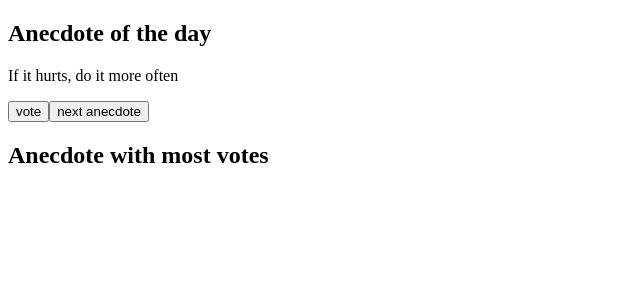
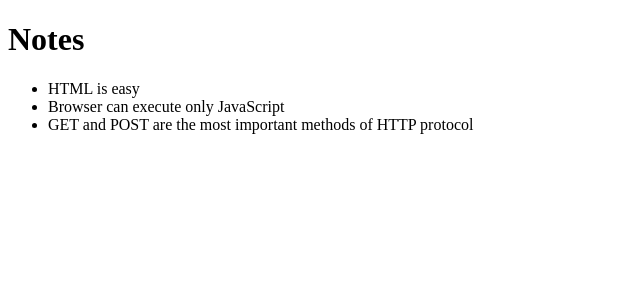
Before and after one commit to aldhairescobar/FullStackOpen_Practice, a React (Create React App) app: page / in a window 1280 px wide. Shown: the top 300 px of the page, without its empty margins (0-640 px from the left). Built offline with nearby package versions, Linux system fonts and the light colour scheme.

Commit message:
Part 2 Map method

```diff
--- a/src/App.js
+++ b/src/App.js
@@ -1,55 +1,24 @@
-import React, { useState } from 'react'
+import React from 'react'
 
-const App = () => {
-  const anecdotes = [
-    'If it hurts, do it more often',
-    'Adding manpower to a late software project makes it later!',
-    'The first 90 percent of the code accounts for the first 90 percent of the development time...The remaining 10 percent of the code accounts for the other 90 percent of the development time.',
-    'Any fool can write code that a computer can understand. Good programmers write code that humans can understand.',
-    'Premature optimization is the root of all evil.',
-    'Debugging is twice as hard as writing the code in the first place. Therefore, if you write the code as cleverly as possible, you are, by definition, not smart enough to debug it.',
-    'Programming without an extremely heavy use of console.log is same as if a doctor would refuse to use x-rays or blod tests when dianosing patients'
-  ]
+const Note = ({note}) => {
+  return (
+    <li>{note.content}</li>
+  )
+}
 
-  const [selected, setSelected] = useState(0)
-  const [points , setPoints] = useState(new Array(anecdotes.length).fill(0))
-
-  let anecdoteMostVoted
-  let largestNumber = 0
-  let index
-  for(let i = 0; i < points.length; i++){
-    if(points[i] > largestNumber){
-      largestNumber = points[i]
-      index = i
-      anecdoteMostVoted = anecdotes[index]
-    }
-  }
-
-  console.log(points)
-  console.log(index)
-  console.log(largestNumber)
-
-  const getRandomAnecdote = () => {
-    const randomNumber = Math.floor(Math.random() * anecdotes.length)
-    setSelected(randomNumber)
-  }
-
-  const handleVote = () => {
-    const copy = [...points]
-    copy[selected] += 1
-    setPoints(copy)
-  }
+const App = ({ notes }) => {
 
   return (
     <div>
-      <h2>Anecdote of the day</h2>
-      <p>{anecdotes[selected]}</p>
-      <button onClick={handleVote}>vote</button>
-      <button onClick={getRandomAnecdote}>next anecdote</button>
-      <h2>Anecdote with most votes</h2>
-      <p>{anecdoteMostVoted}</p>
+      <h1>Notes</h1>
+      <ul>
+        {notes.map(note =>
+          <Note key={note.id} note={note} />
+        )}
+      </ul>
     </div>
   )
 }
 
+
 export default App
--- a/src/index.js
+++ b/src/index.js
@@ -1,8 +1,28 @@
-import ReactDOM from 'react-dom';
-import App from './App';
+import ReactDOM from 'react-dom'
+import App from './App.js'
 
+const notes = [
+  {
+    id: 1,
+    content: 'HTML is easy',
+    date: '2019-05-30T17:30:31.098Z',
+    important: true
+  },
+  {
+    id: 2,
+    content: 'Browser can execute only JavaScript',
+    date: '2019-05-30T18:39:34.091Z',
+    important: false
+  },
+  {
+    id: 3,
+    content: 'GET and POST are the most important methods of HTTP protocol',
+    date: '2019-05-30T19:20:14.298Z',
+    important: true
+  }
+]
 
 ReactDOM.render(
-  <App />,
-    document.getElementById('root')
-);
+  <App notes={notes} />,
+  document.getElementById('root')
+)
```
